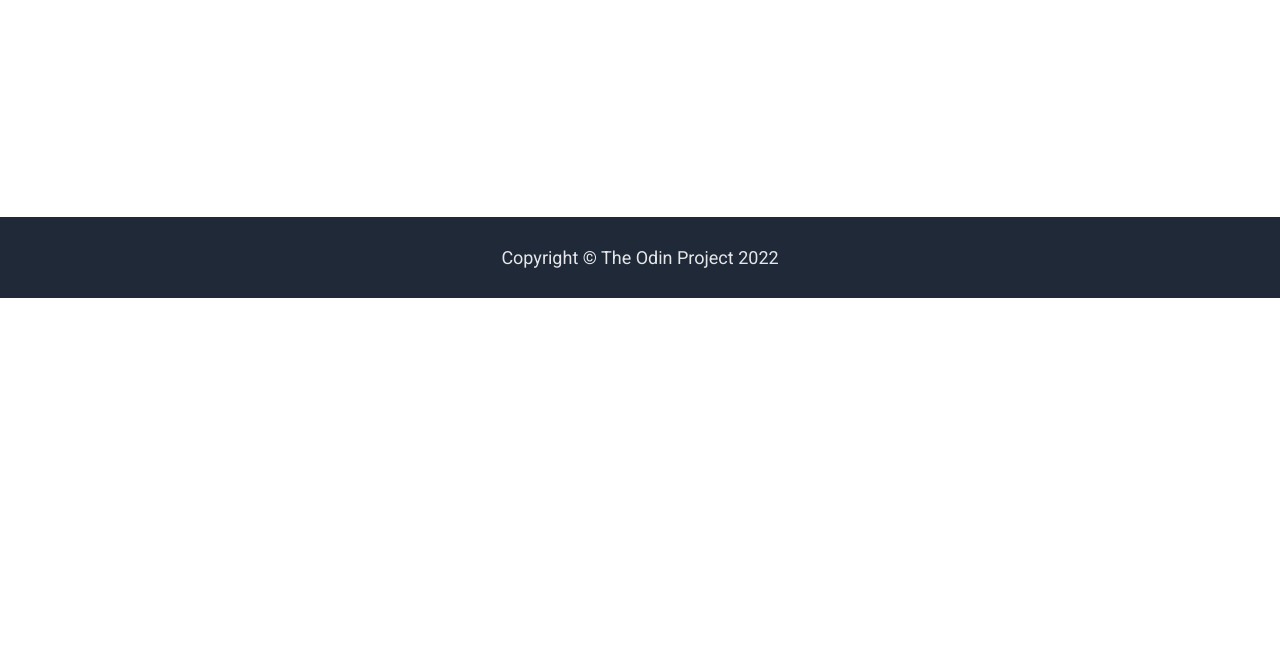
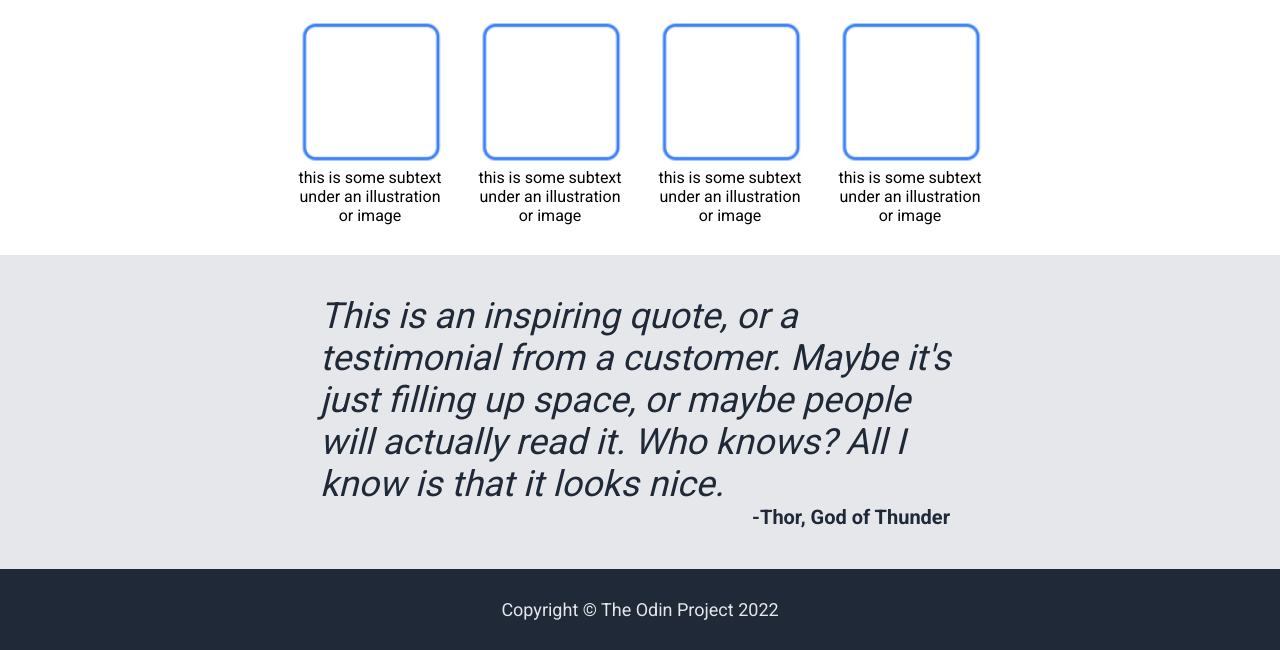
Before and after one commit to MarcinSkic/odin-landing-page, a plain HTML site: page index.html in a window 1280 px wide. Shown: the part 502-1152 px from the top of the page. Before the commit the page ends 800 px from the top, so only its background shows below. Drawn offline with Linux system fonts and the light colour scheme.

Commit message:
Add random information and quote section

```diff
--- a/index.html
+++ b/index.html
@@ -24,6 +24,44 @@
                 <div class="image">this is a placeholder for an image</div>
             </div>
         </div>
+        <div class="information">
+            <div class="info-header">Some random information</div>
+            <div class="content">
+
+                <div class="card">
+                    <img src="img/box.png">
+                    <div>this is some subtext under an illustration or image</div>
+                </div>
+
+                <div class="card">
+                    <img src="img/box.png">
+                    <div>this is some subtext under an illustration or image</div>
+                </div>
+
+                <div class="card">
+                    <img src="img/box.png">
+                    <div>this is some subtext under an illustration or image</div>
+                </div>
+
+                <div class="card">
+                    <img src="img/box.png">
+                    <div>this is some subtext under an illustration or image</div>
+                </div>
+
+            </div>
+        </div>
+        <div class="grey-background">
+            <div class="quote-section">
+                <div class="quote">
+                    This is an inspiring quote, or a testimonial from a customer. Maybe it's
+                    just filling up space, or maybe people will actually read it. Who knows? All
+                    I know is that it looks nice.
+                </div>
+                <div class="author">
+                    -Thor, God of Thunder
+                </div>
+            </div>
+        </div>
         <div class="footer">
             Copyright &copy; The Odin Project 2022
         </div>
--- a/style.css
+++ b/style.css
@@ -101,3 +101,63 @@ h3 a,
     padding: 30px;
     background-color: #1F2937;
 }
+
+.information {
+    padding: 30px;
+    display: flex;
+    flex-direction: column;
+    align-items: center;
+
+}
+
+.info-header {
+    font-size: 36px;
+    font-weight: 800;
+    color: #1f2937;
+    margin-bottom: 36px;
+}
+
+.content {
+    display: flex;
+    gap: 30px;
+}
+
+.card {
+    width: 150px;
+    height: auto;
+    text-align: center;
+}
+
+.card img {
+    width: 150px;
+    height: auto;
+}
+
+.grey-background {
+    background-color: #E5E7EB;
+    display: flex;
+    justify-content: center;
+    align-items: center;
+}
+
+.quote-section {
+    width: 50vw;
+    display: flex;
+    flex-direction: column;
+    margin: 5vh 0px;
+}
+
+.quote {
+    font-size: 36px;
+    font-style: italic;
+    font-weight: 300;
+    color: #1F2937;
+}
+
+.author {
+    align-self: flex-end;
+    margin-right: 10px;
+    font-size: 20px;
+    font-weight: 800;
+    color: #1f2937;
+}
```
Also changed, not shown: img/box.png (added).
